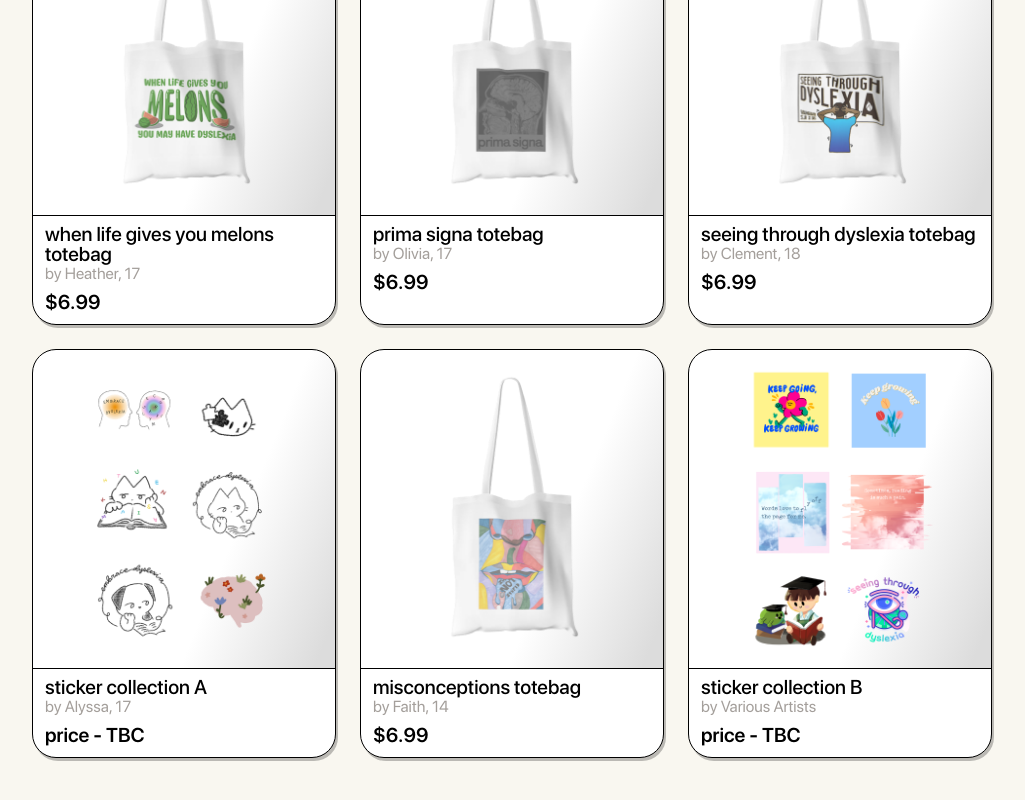
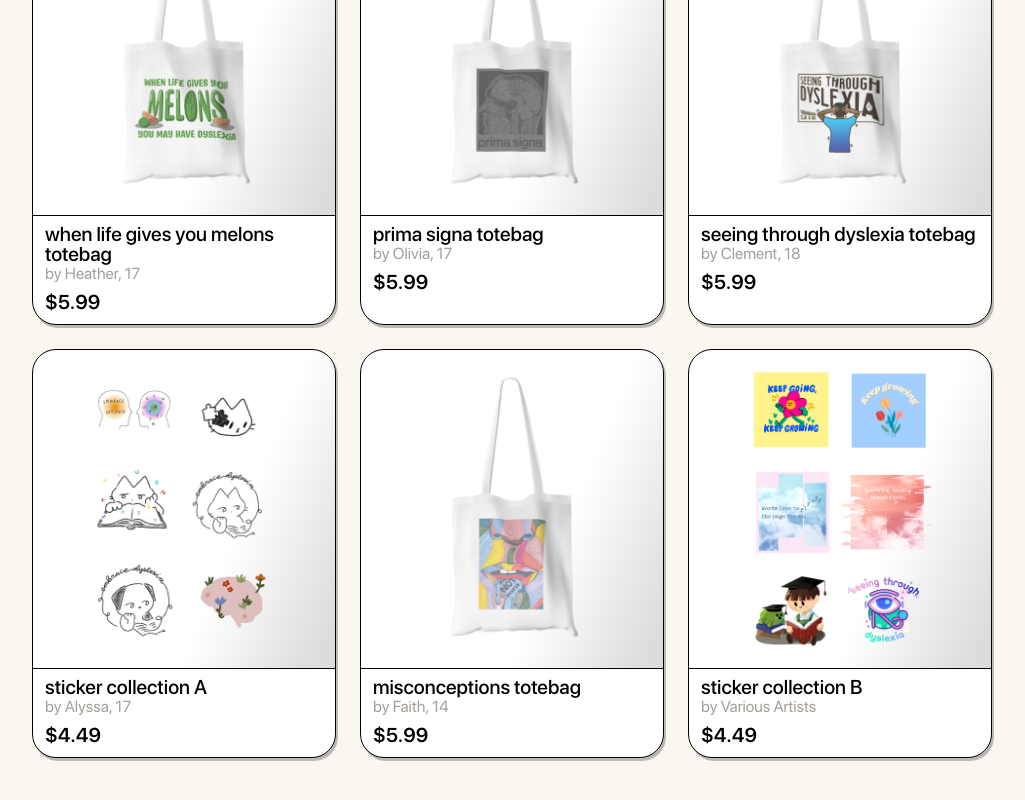
Before and after one commit to realemeralds/YFC-Project-backend, a Next.js app: page /merch in a window 1280 px wide. Shown: the part 392-1192 px from the top of the page, without its empty margins (128-1153 px from the left). Built offline with nearby package versions, Linux system fonts and the light colour scheme.

Commit message:
:money_with_wings: changed merch prices

```diff
--- a/pages/merch.js
+++ b/pages/merch.js
@@ -120,7 +120,7 @@ export const ShopWrapper = () => {
         heading={"when life gives you melons totebag"}
         author="by Heather, 17"
         src="/newtote (1).png"
-        price="$6.99"
+        price="$5.99"
         link="#"
         showModal={showModal}
         setShowModal={setShowModal}
@@ -144,7 +144,7 @@ export const ShopWrapper = () => {
             <p className="text-md text-start text-shopFaded -mt-1 mb-1 leading-tight">
               by Heather, 17
             </p>
-            <p className="font-semibold text-xl text-start">$6.99</p>
+            <p className="font-semibold text-xl text-start">$5.99</p>
           </div>
         </div>
       </ModalFunction>
@@ -153,7 +153,7 @@ export const ShopWrapper = () => {
         heading={"prima signa totebag"}
         author="by Olivia, 17"
         src="/newtote (2).png"
-        price="$6.99"
+        price="$5.99"
         link="#"
         showModal={showModal}
         setShowModal={setShowModal}
@@ -177,7 +177,7 @@ export const ShopWrapper = () => {
             <p className="text-md text-start text-shopFaded -mt-1 mb-1 leading-tight">
               by Olivia, 17
             </p>
-            <p className="font-semibold text-start text-xl">$6.99</p>
+            <p className="font-semibold text-start text-xl">$5.99</p>
           </div>
         </div>
       </ModalFunction>
@@ -186,7 +186,7 @@ export const ShopWrapper = () => {
         heading="seeing through dyslexia totebag"
         author="by Clement, 18"
         src="/newtote (3).png"
-        price="$6.99"
+        price="$5.99"
         link="#"
         showModal={showModal}
         setShowModal={setShowModal}
@@ -210,7 +210,7 @@ export const ShopWrapper = () => {
             <p className="text-md text-shopFaded -mt-1 mb-1 leading-tight text-start">
               by Clement, 18
             </p>
-            <p className="font-semibold text-xl text-start">$6.99</p>
+            <p className="font-semibold text-xl text-start">$5.99</p>
           </div>
         </div>
       </ModalFunction>
@@ -219,7 +219,7 @@ export const ShopWrapper = () => {
         heading="sticker collection A"
         author="by Alyssa, 17"
         src="/editedStickerA.png"
-        price="price - TBC"
+        price="$4.49"
         link="#"
         showModal={showModal}
         setShowModal={setShowModal}
@@ -241,7 +241,7 @@ export const ShopWrapper = () => {
             <p className="text-md text-shopFaded -mt-1 mb-1 leading-tight text-start">
               by Alyssa, 17
             </p>
-            <p className="font-semibold text-xl text-start">price - TBC</p>
+            <p className="font-semibold text-xl text-start">$4.49</p>
           </div>
         </div>
       </ModalFunction>
@@ -250,7 +250,7 @@ export const ShopWrapper = () => {
         heading="misconceptions totebag"
         author="by Faith, 14"
         src="/newtote (4).png"
-        price="$6.99"
+        price="$5.99"
         link="#"
         showModal={showModal}
         setShowModal={setShowModal}
@@ -273,7 +273,7 @@ export const ShopWrapper = () => {
             <p className="text-md text-shopFaded -mt-1 mb-1 leading-tight text-start">
               by Faith, 14
             </p>
-            <p className="font-semibold text-xl text-start">$6.99</p>
+            <p className="font-semibold text-xl text-start">$5.99</p>
           </div>
         </div>
       </ModalFunction>
@@ -282,7 +282,7 @@ export const ShopWrapper = () => {
         heading="sticker collection B"
         author="by Various Artists"
         src="/editedStickerB.png"
-        price="price - TBC"
+        price="$4.49"
         link="#"
         showModal={showModal}
         setShowModal={setShowModal}
@@ -305,7 +305,7 @@ export const ShopWrapper = () => {
             <p className="text-md text-shopFaded -mt-1 mb-1 leading-tight text-start">
               by Various Artists
             </p>
-            <p className="font-semibold text-xl text-start">price - TBC</p>
+            <p className="font-semibold text-xl text-start">$4.49</p>
           </div>
         </div>
       </ModalFunction>
```
